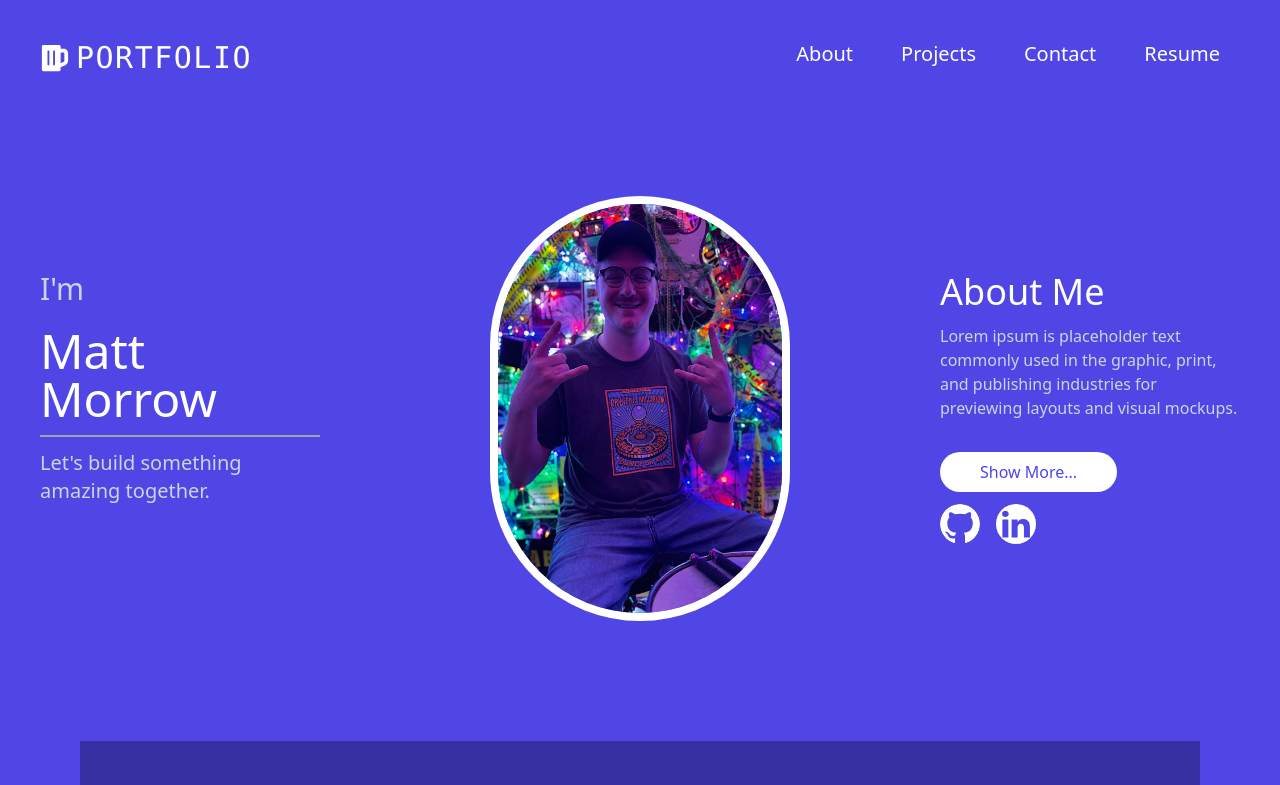
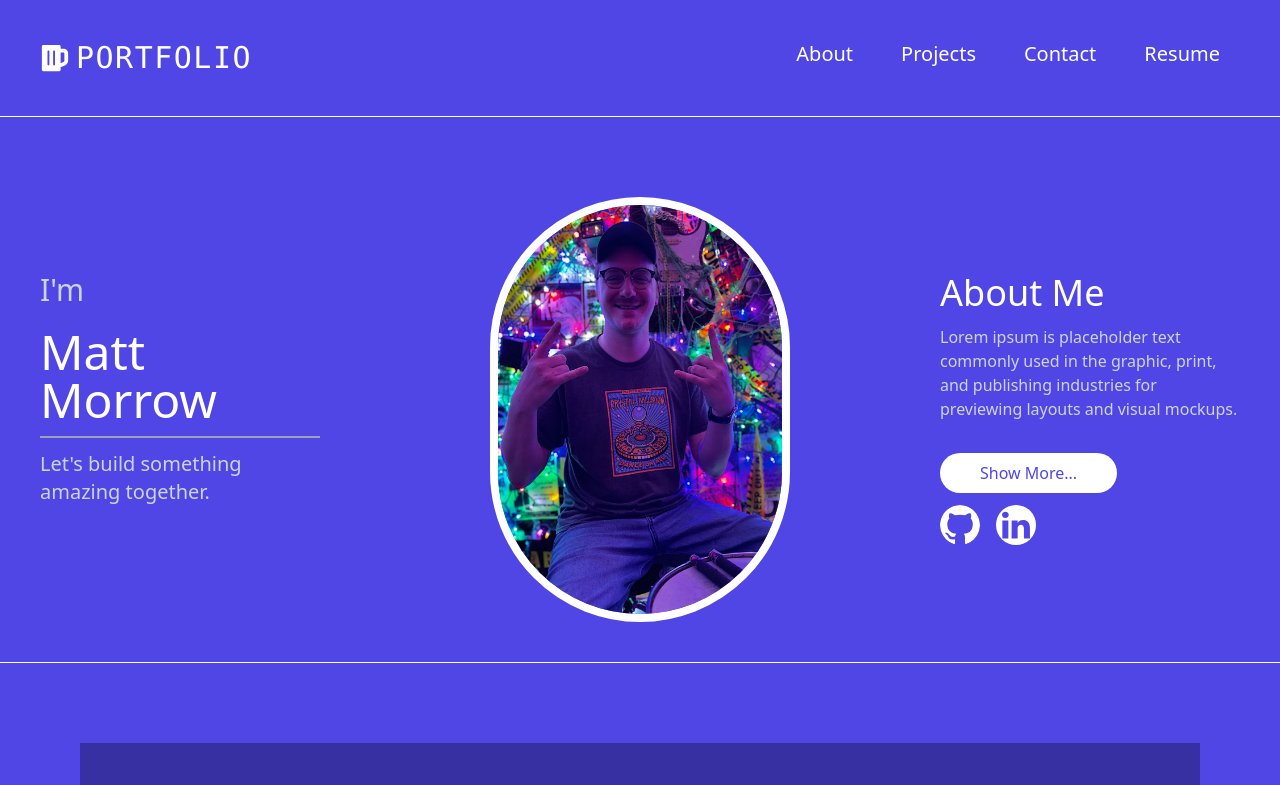
Before and after one commit to mmorrow6109/React_Portfolio, a React (Vite) app in the folder React_Portfolio/: page / in a window 1280 px wide. Shown: the top 785 px of the page. Built offline with nearby package versions, Linux system fonts and the light colour scheme.

Commit message:
border added to nav and projects.

```diff
--- a/React_Portfolio/src/components/main.jsx
+++ b/React_Portfolio/src/components/main.jsx
@@ -7,7 +7,9 @@ const main = () => {
     return (
         <div className="bg-indigo-600">
             <Nav/>
+            <div className="border-t border-white"></div> {/* Thin white line */}
             <Hero/>
+            <div className="border-t border-white"></div> {/* Thin white line */}
             <Projects/>
             <Footer/>
         </div>
```
